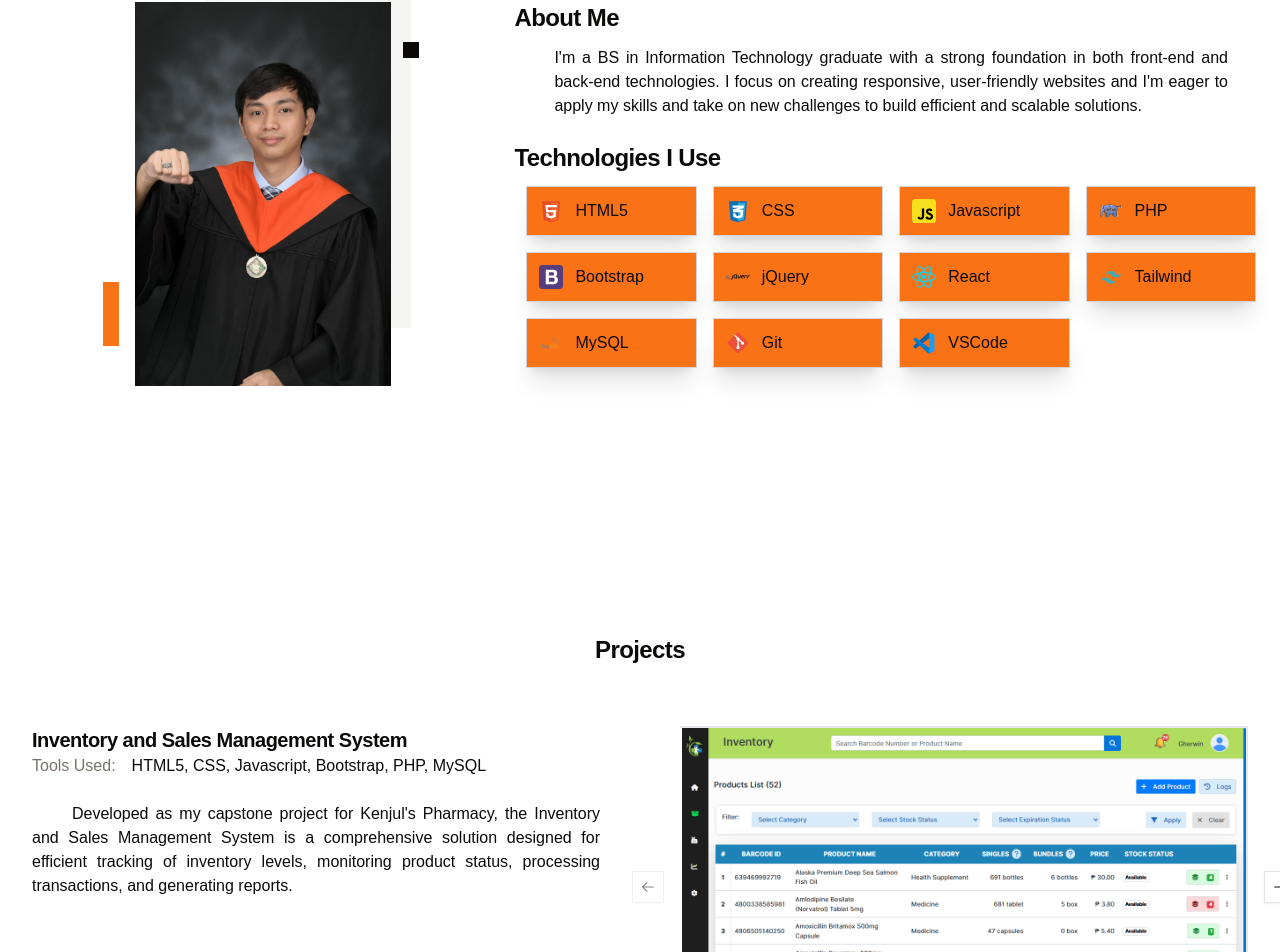
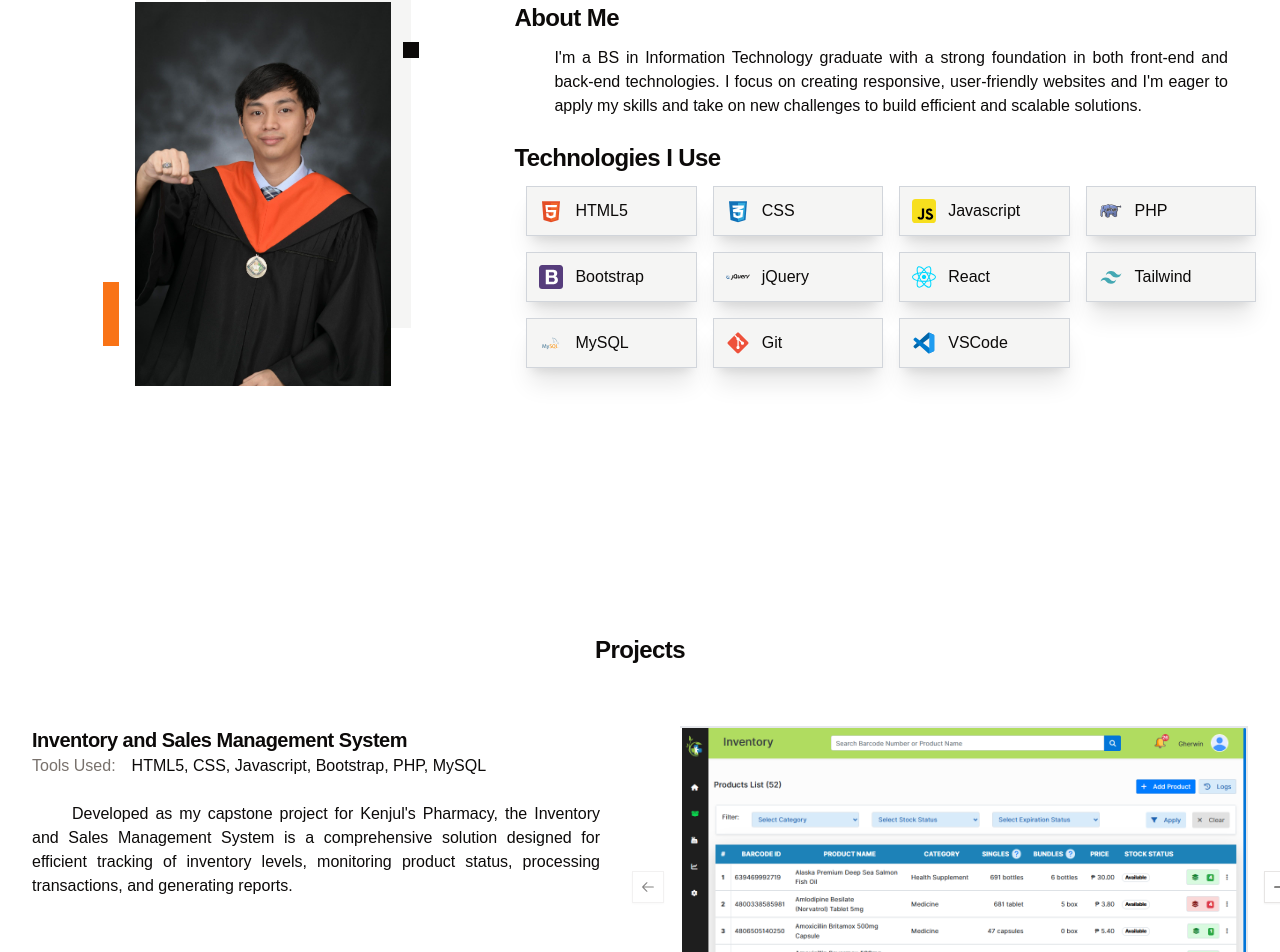
Before and after one commit to GherwinPacheco/portfolio, a React (Vite) app: page / in a window 1280 px wide. Shown: the part 758-1710 px from the top of the page. Built offline with nearby package versions, Linux system fonts and the light colour scheme; a web font is replaced by a local one.

Commit message:
changed skills color

```diff
--- a/src/contents/about.jsx
+++ b/src/contents/about.jsx
@@ -21,7 +21,7 @@ const About = () => {
                         return (
                             <div key={index} className="col-span-1">
                                 <BehindEffect className='w-full font-medium bg-gray-300'>
-                                    <SkillBadge className='bg-accent shadow-xl border border-gray-300 dark:border-0' image={imageSrc} skill={item.name} />
+                                    <SkillBadge className='bg-secondary shadow-xl border border-gray-300 dark:border-0' image={imageSrc} skill={item.name} />
                                 </BehindEffect>
                             </div>
 
```
